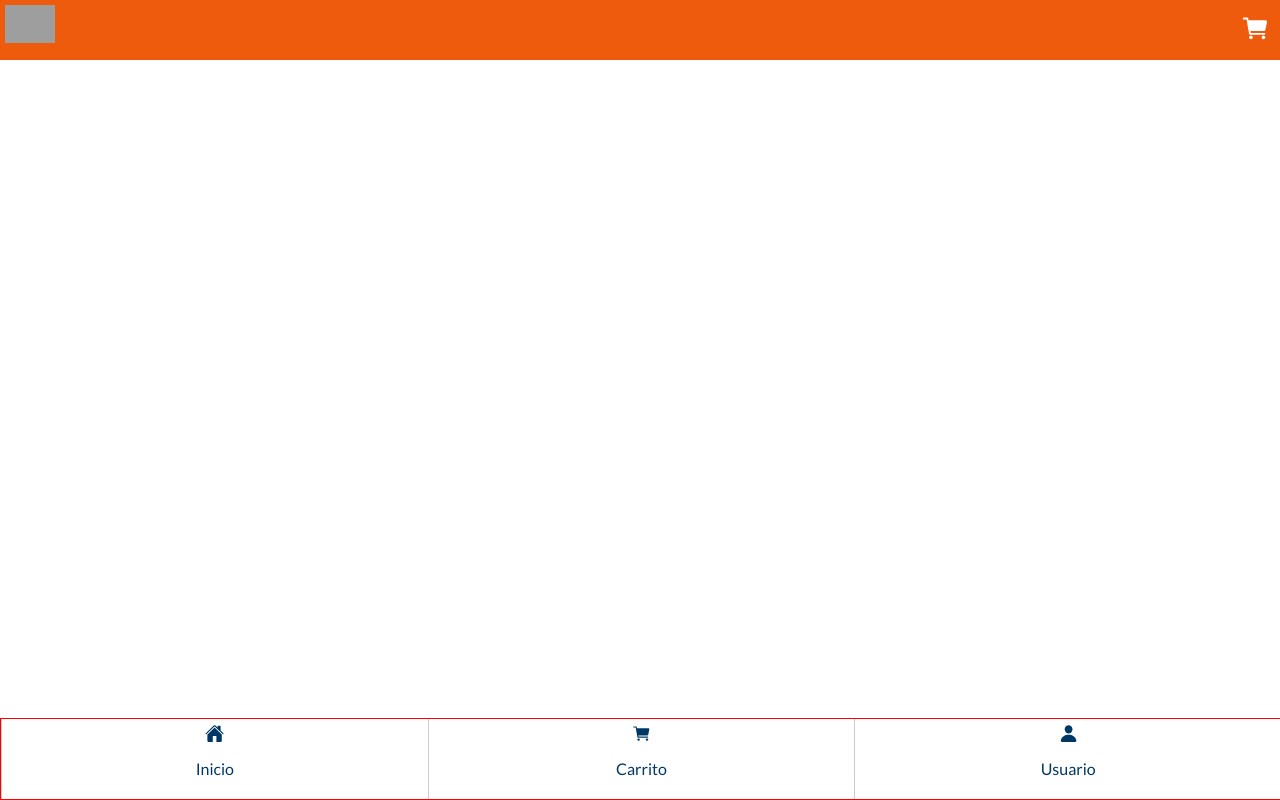
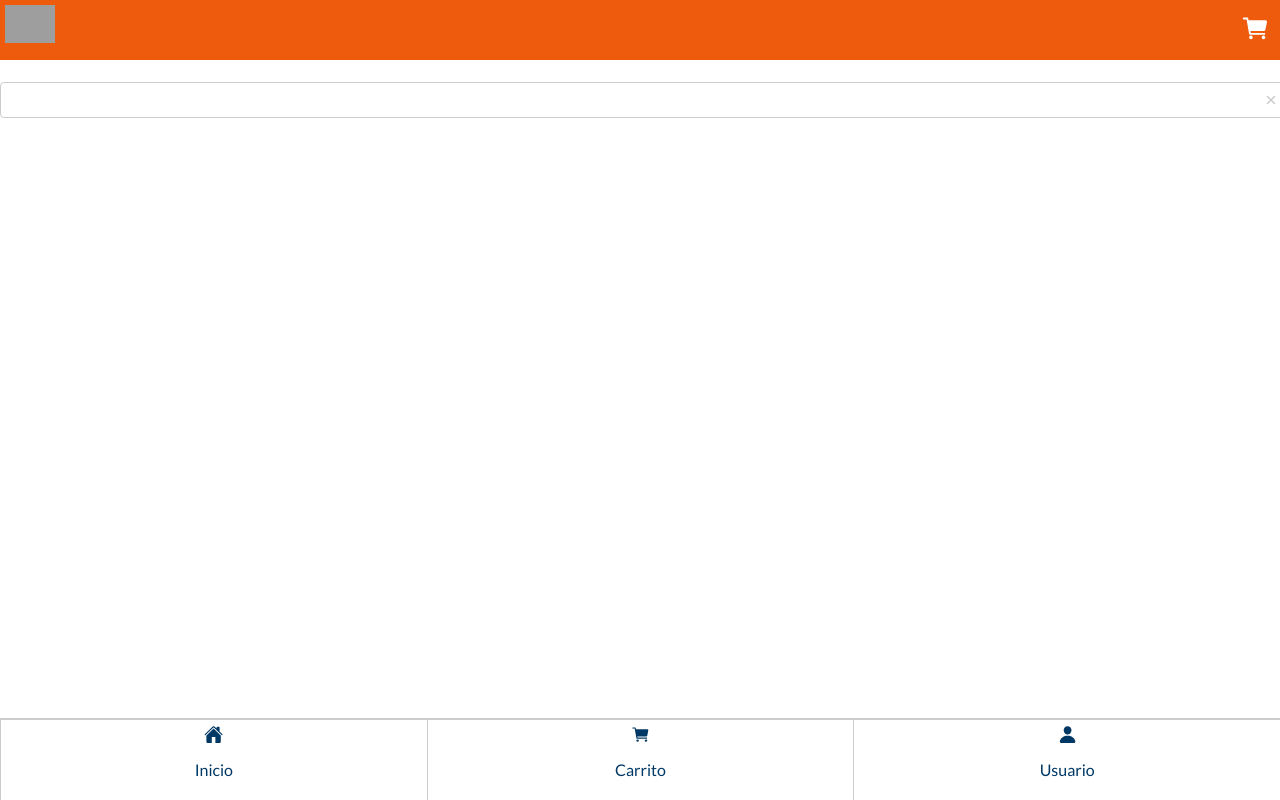
Before and after one commit to jsuazag/cedeshops-app, a React (Create React App) app: page / in a window 1280 px wide. Built offline with nearby package versions, Linux system fonts and the light colour scheme; grey boxes are pictures that could not be loaded.

Commit message:
search component

```diff
--- a/src/components/Menu/styles.js
+++ b/src/components/Menu/styles.js
@@ -2,6 +2,7 @@ import styled from "styled-components";
 import { Theme } from "../../themes/theme";
 
 export const MenuWrapper = styled.section`
+    border-top: 2px solid #ccc;
     position: fixed;
     width: 100%;
     height: 80px;
@@ -9,7 +10,7 @@ export const MenuWrapper = styled.section`
     display: flex;
     bottom: 0;
     left: 0;
-    border: 1px solid red;
+    //border: 1px solid red;
 `;
 
 export const ItemMenuWrapper = styled.div`
--- /dev/null
+++ b/src/components/Search/index.js
@@ -0,0 +1,32 @@
+import { useState } from 'react';
+import { SearchWrapper, SearchInput, SearchClearWrapper } from "./styles";
+import { IoClose } from "react-icons/io5";
+
+export const Search = ({ searchTerm = "" }) => {
+
+  const [searchText, setSearchText] = useState(searchTerm);
+
+  const handlerChangeText = (event) => {
+    setSearchText(event.target.value);
+  }
+
+  const clearSearchHandler = () => {
+    setSearchText('');
+  }
+
+  return (
+    <SearchWrapper>
+      <SearchInput
+        value={searchText}
+        onChange={handlerChangeText}
+        type="text"
+      />
+      <SearchClearWrapper
+        onClick={clearSearchHandler}
+        hasText={searchText !== ""}
+      >
+        <IoClose />
+      </SearchClearWrapper>
+    </SearchWrapper>
+  );
+}
--- /dev/null
+++ b/src/components/Search/styles.js
@@ -0,0 +1,30 @@
+import styled from 'styled-components';
+
+export const SearchWrapper = styled.section`
+    width: 100%;
+    padding: 2px;
+    border: 1px solid #ccc;
+    border-radius: 4px;
+    display: flex;
+    //align-items: center;
+`;
+
+export const SearchInput = styled.input`
+    flex: 1;
+    border: 0;
+    font-family: "Lato";
+    font-weight: 300;
+    font-size: 0.95em;
+    outline: none;
+    padding: 6px 10px;
+`;
+
+export const SearchClearWrapper = styled.div`
+    padding: 0 4px;
+    display: flex;
+    align-items: center;
+    cursor: pointer;
+    svg {
+        color: ${ props => props.hasText ? '#222' : '#ccc' };
+    }
+`;
--- a/src/pages/Home/index.js
+++ b/src/pages/Home/index.js
@@ -1,4 +1,8 @@
+import { Search } from "../../components/Search";
 
 export const Home = () => (
+  <>
     <h1>Home Page</h1>
-)
+    <Search />
+  </>
+);
```
